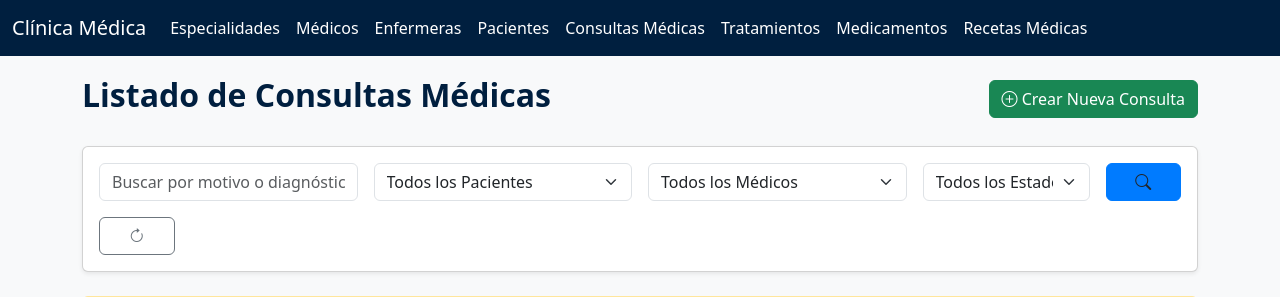
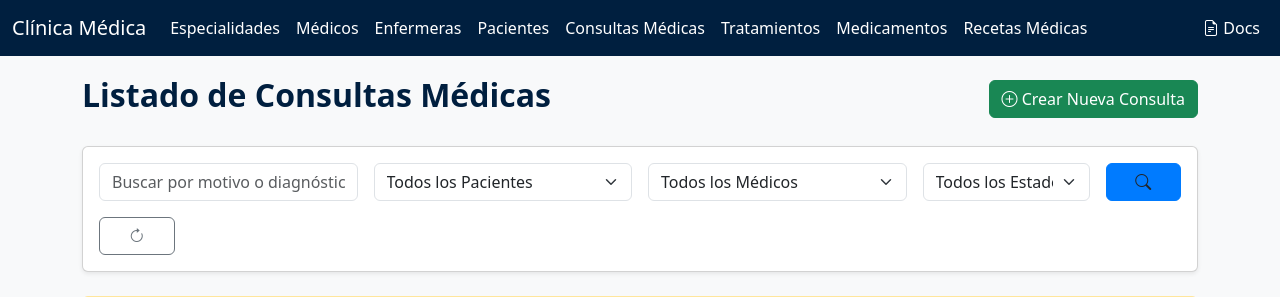
Before and after one commit to EduardoMardones/salud_vital, a Django app: page /web/consultas/ in a window 1280 px wide. Shown: the top 297 px of the page. Run offline with Django 5.2, Linux system fonts and the light colour scheme; data that the repository does not hold is empty.

Commit message:
version final vistas

```diff
--- a/api_clinica/templates/api_clinica/base.html
+++ b/api_clinica/templates/api_clinica/base.html
@@ -62,7 +62,7 @@
                 <span class="navbar-toggler-icon"></span>
             </button>
             <div class="collapse navbar-collapse" id="navbarNav">
-                <ul class="navbar-nav me-auto mb-2 mb-lg-0">
+                <ul class="navbar-nav me-auto mb-2 mb-lg-0"> {# me-auto empuja los elementos siguientes a la derecha #}
                     <li class="nav-item">
                         <a class="nav-link" aria-current="page" href="{% url 'web_especialidad_list' %}">Especialidades</a>
                     </li>
@@ -70,7 +70,7 @@
                         <a class="nav-link" href="{% url 'web_medico_list' %}">Médicos</a>
                     </li>
                     <li class="nav-item">
-                        <a class="nav-link" href="{% url 'web_enfermera_list' %}">Enfermeras</a> {# ¡NUEVO BOTÓN AQUÍ! #}
+                        <a class="nav-link" href="{% url 'web_enfermera_list' %}">Enfermeras</a>
                     </li>
                     <li class="nav-item">
                         <a class="nav-link" href="{% url 'web_paciente_list' %}">Pacientes</a>
@@ -86,6 +86,15 @@
                     </li>
                     <li class="nav-item">
                         <a class="nav-link" href="{% url 'web_receta_medica_list' %}">Recetas Médicas</a>
+                    </li>
+                </ul>
+
+                {# Nuevo ul para alinear a la derecha #}
+                <ul class="navbar-nav ms-auto mb-2 mb-lg-0"> {# ms-auto empuja estos elementos a la derecha #}
+                    <li class="nav-item">
+                        <a class="nav-link" href="{% url 'swagger-ui' %}">
+                            <i class="bi bi-file-earmark-text"></i> Docs
+                        </a>
                     </li>
                 </ul>
             </div>
--- a/proyecto_clinica/urls.py
+++ b/proyecto_clinica/urls.py
@@ -17,9 +17,15 @@ Including another URLconf
 """
 from django.contrib import admin
 from django.urls import path, include
+from drf_spectacular.views import SpectacularAPIView, SpectacularSwaggerView, SpectacularRedocView
 
 urlpatterns = [
     path('admin/', admin.site.urls), # URL para el panel de administración de Django
     path('api/', include('api_clinica.urls')), # Incluye las URLs de la aplicación api_clinica bajo el prefijo /api/
     path('', include('api_clinica.urls')), # Incluye las URLs de la aplicación api_clinica directamente en la raíz para las vistas web.
+    path('api/schema/', SpectacularAPIView.as_view(), name='schema'),
+    # Opcional: interfaz de usuario de Swagger
+    path('api/schema/swagger-ui/', SpectacularSwaggerView.as_view(url_name='schema'), name='swagger-ui'),
+    # Opcional: interfaz de usuario de ReDoc
+    path('api/schema/redoc/', SpectacularRedocView.as_view(url_name='schema'), name='redoc'),
 ]
```
Also changed, not shown: proyecto_clinica/settings.py (+14 -0 lines), 1 other file.
